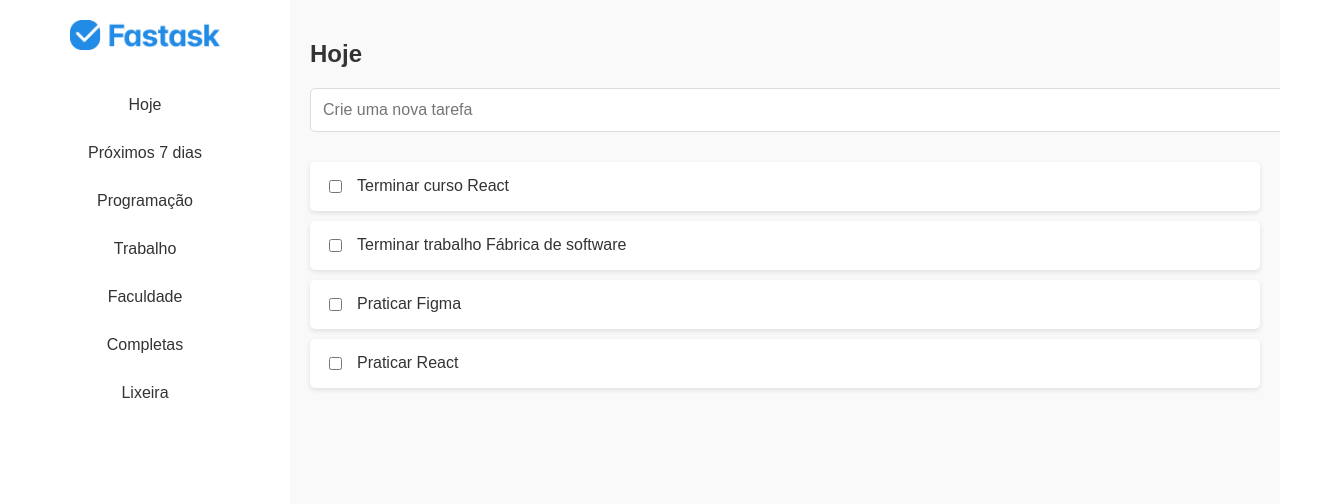
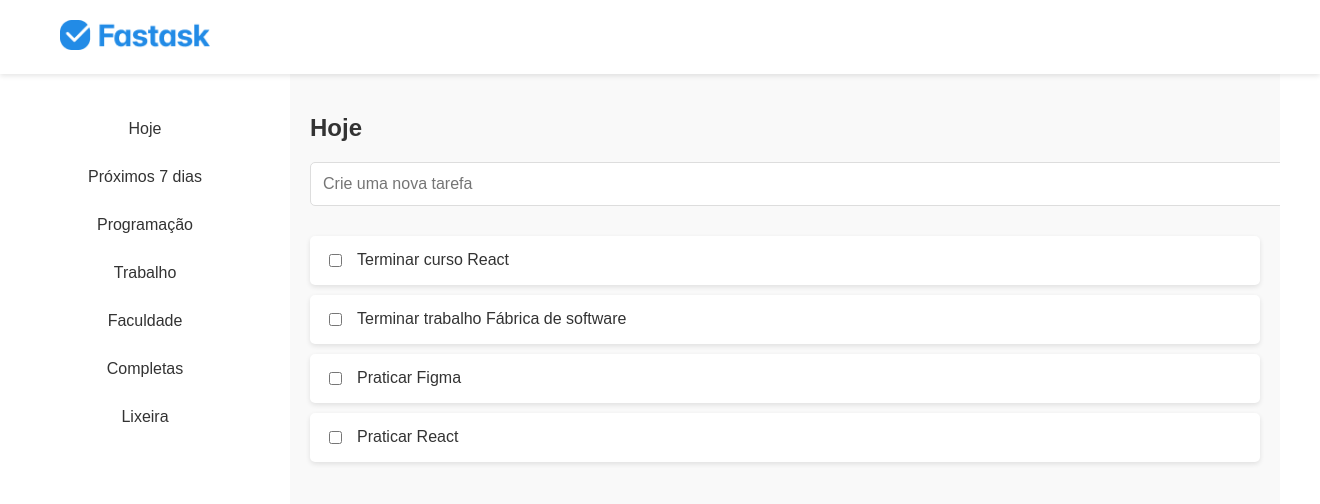
Before and after one commit to vLecaBR/fastask-to-do-list, a React (Create React App) app: page / in a window 1280 px wide. Shown: the top 504 px of the page, 1320 px wide, since content can reach past the window. Built offline with nearby package versions, Linux system fonts and the light colour scheme.

Commit message:
header adicionado

```diff
--- a/src/App.jsx
+++ b/src/App.jsx
@@ -2,14 +2,20 @@
 import React from 'react';
 import Sidebar from './components/Sidebar';
 import TaskList from './components/TaskList';
-import { Container } from './App.styles';
+import { Container, HeaderContainer } from './App.styles';
+import Header from './components/Header';
 
 function App() {
   return (
+    <div>
+      <HeaderContainer>
+      <Header />
+      </HeaderContainer>
     <Container>
       <Sidebar />
       <TaskList />
     </Container>
+    </div>
   );
 }
 
--- a/src/App.styles.js
+++ b/src/App.styles.js
@@ -8,3 +8,14 @@ export const Container = styled.div`
   background-color: #f7f7f7;
   color: #333;
 `;
+
+export const HeaderContainer = styled.div`
+  width: 100%;
+  background-color: #ffffff;
+  padding: 20px;
+  box-shadow: 0 2px 5px rgba(0, 0, 0, 0.1);
+  display: flex;
+  justify-content: space-between;
+  align-items: center;
+  position: relative;
+`;
--- a/src/components/Header/Header.styles.js
+++ b/src/components/Header/Header.styles.js
@@ -0,0 +1,27 @@
+import styled from 'styled-components';
+
+export const HeaderContainer = styled.div`
+    width: 100%;
+    background-color: #ffffff;
+    padding: 20px;
+    box-shadow: 0 2px 5px rgba(0, 0, 0, 0.1);
+    display: flex;
+    justify-content: space-between;
+    align-items: center;
+    position: relative; /* opcional, para garantir posicionamento no fluxo */
+`;
+
+export const Logo = styled.img`
+    width: 150px;
+    margin: 0; /* Remove o margin-bottom */
+    margin-left: 40px; /* Adiciona margin-left */
+`;
+
+export const Button = styled.button`
+    padding: 10px 20px;
+    border: none;
+    border-radius: 8px;
+    background-color: #007bff;
+    color: #ffffff;
+    cursor: pointer;
+`;
--- a/src/components/Header/index.jsx
+++ b/src/components/Header/index.jsx
@@ -1,5 +1,6 @@
 import React from "react";
 import logo from '../../assets/logo.png';
+import { Logo } from './Header.styles';
 
 function Header() {
     return (
@@ -8,3 +9,5 @@ function Header() {
         </header>
     );
 }
+
+export default Header;
--- a/src/components/Sidebar/index.jsx
+++ b/src/components/Sidebar/index.jsx
@@ -1,12 +1,10 @@
 // components/Sidebar/index.jsx
 import React from 'react';
 import { SidebarContainer, Logo, List, ListItem } from './Sidebar.styles';
-import logo from '../../assets/logo.png';
 
 function Sidebar() {
   return (
     <SidebarContainer>
-      <Logo src={logo} alt="Fastask Logo" />
       <List>
         <ListItem>Hoje</ListItem>
         <ListItem>Próximos 7 dias</ListItem>
```
